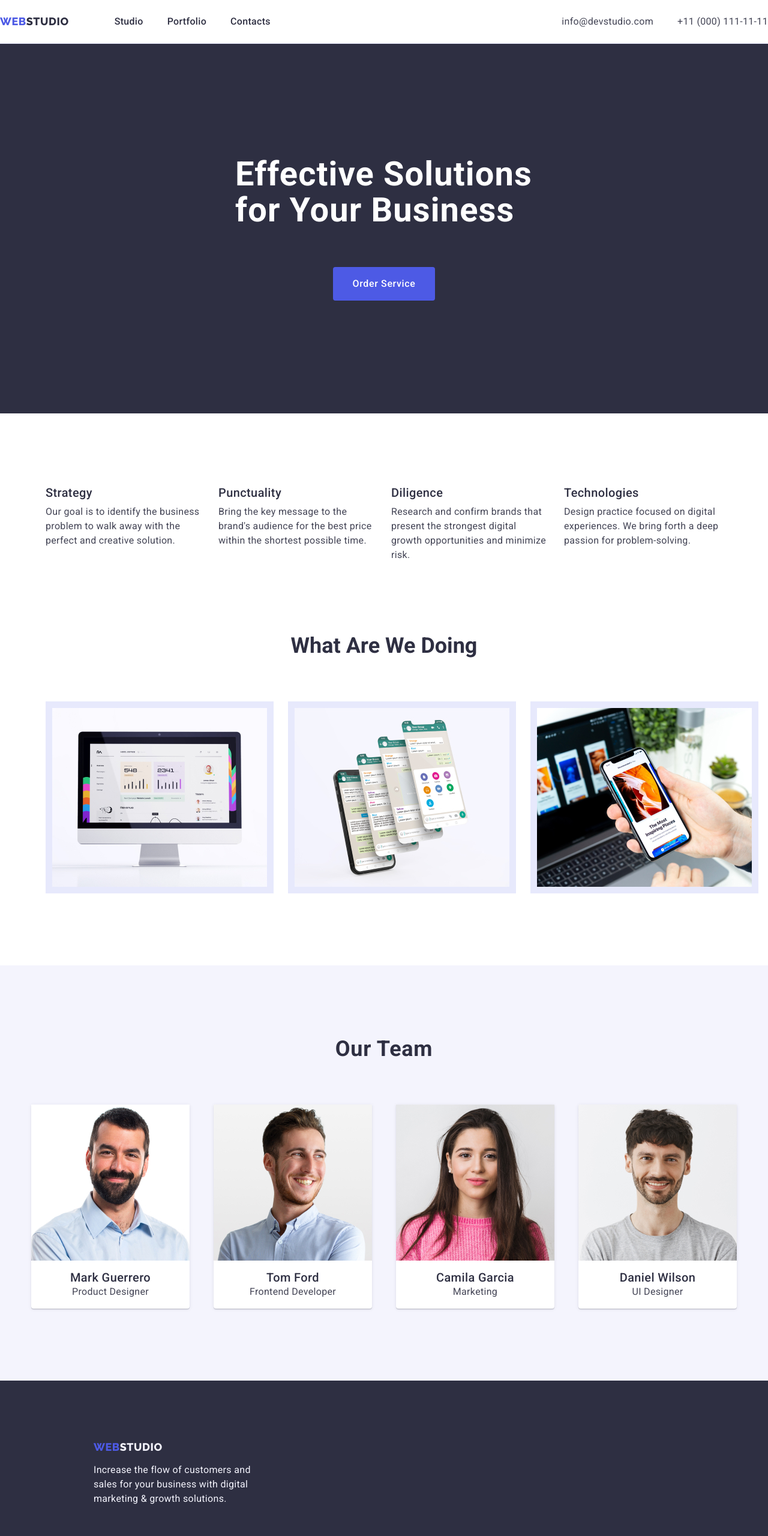
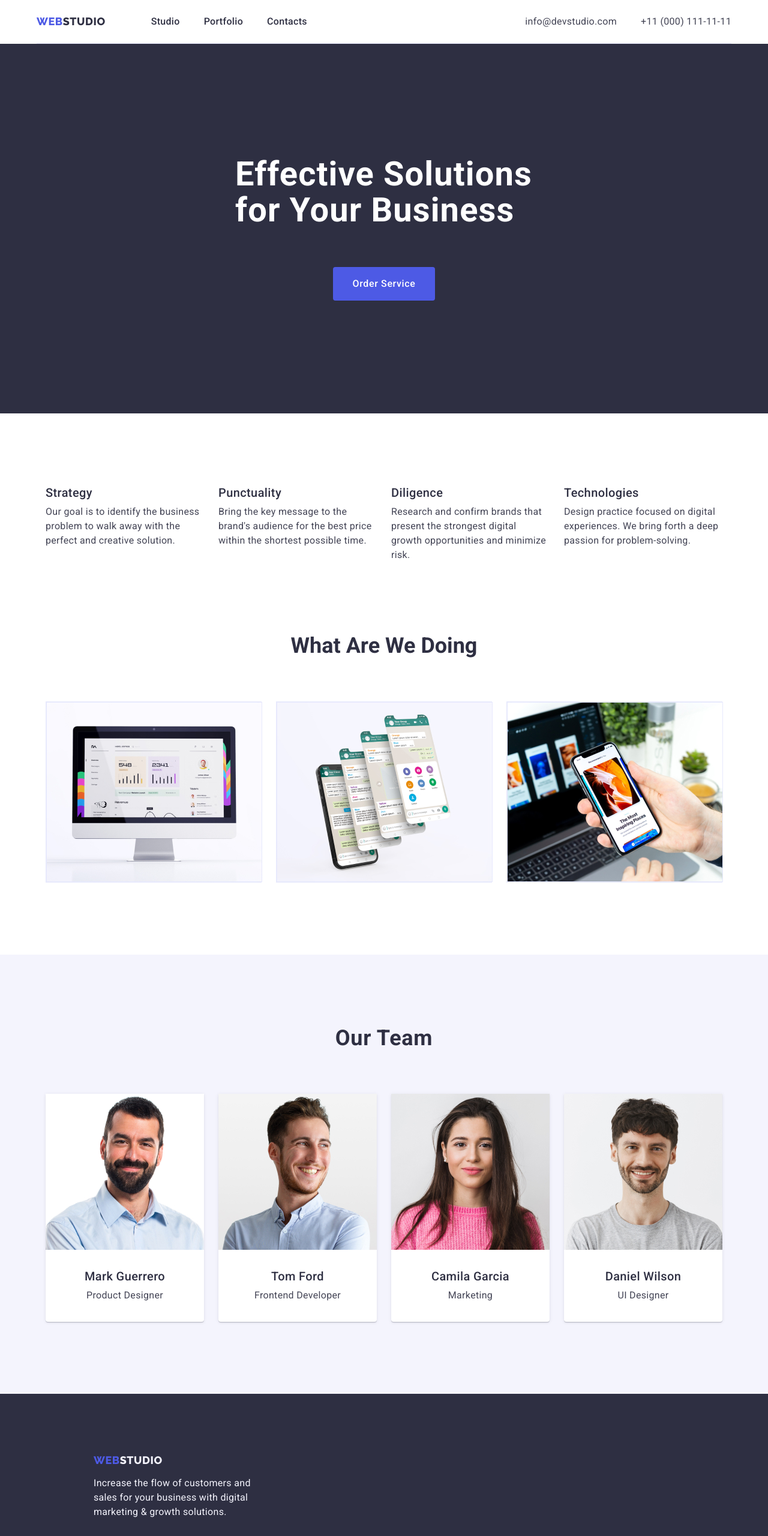
Before and after one commit to SergiiShch81/goit-markup-hw-03, a plain HTML site: page index.html in a window 1280 px wide. Shown: the top 2560 px of the page at 60% size. Drawn offline with nearby package versions, Linux system fonts and the light colour scheme.

Commit message:
commit-4

```diff
--- a/css/styles.css
+++ b/css/styles.css
@@ -92,11 +92,13 @@ ul {
 
 .header-container {
   display: flex;
+
   border-bottom: 1px solid #e7e9fc;
-
+  width: 1158px;
+  justify-content: center;
+  padding-left: 15px;
+  padding-right: 15px;
   padding: 24px 0;
-  border-bottom: 1px solid #e7e9fc;
-  justify-content: center;
 }
 
 .header-menu {
@@ -263,11 +265,11 @@ ul {
 }
 
 .list-do {
-  width: calc((100% - 24px * 2) / 3);
   gap: 24px;
 }
 .wedoing-items {
-  border: 10px solid #e7e9fc;
+  width: calc((100% - 48px) / 3);
+  border: 1px solid #e7e9fc;
 }
 
 .wedoing-title {
@@ -285,10 +287,12 @@ ul {
   width: 100%;
   max-width: 1440px;
   background-color: #f4f4fd;
+  padding: 120px 0;
+}
+.title-team {
+  margin-bottom: 8px;
+}
 
-  padding: 120px 0;
-  gap: 24px;
-}
 .team-item {
   box-shadow: 0px 1px 6px rgba(46, 47, 66, 0.08),
     0px 1px 1px rgba(46, 47, 66, 0.16), 0px 2px 1px rgba(46, 47, 66, 0.08);
@@ -297,7 +301,7 @@ ul {
 }
 
 .container-people {
-  padding: 16px 32px;
+  padding: 32px 16px;
 }
 
 .title-team {
@@ -308,6 +312,7 @@ ul {
 }
 .list-team {
   justify-content: center;
+  gap: 24px;
 }
 
 .team-title {
--- a/index.html
+++ b/index.html
@@ -18,7 +18,7 @@
     />
     <link
       rel="stylesheet"
-      href="node_modules/modern-normalize/modern-normalize.css"
+      href="https://cdn.jsdelivr.net/npm/modern-normalize@2.0.0/modern-normalize.min.css"
     />
     <link rel="stylesheet" href="./css/styles.css" />
   </head>
```
Also changed, not shown: portfolio.html (+1 -5 lines).
